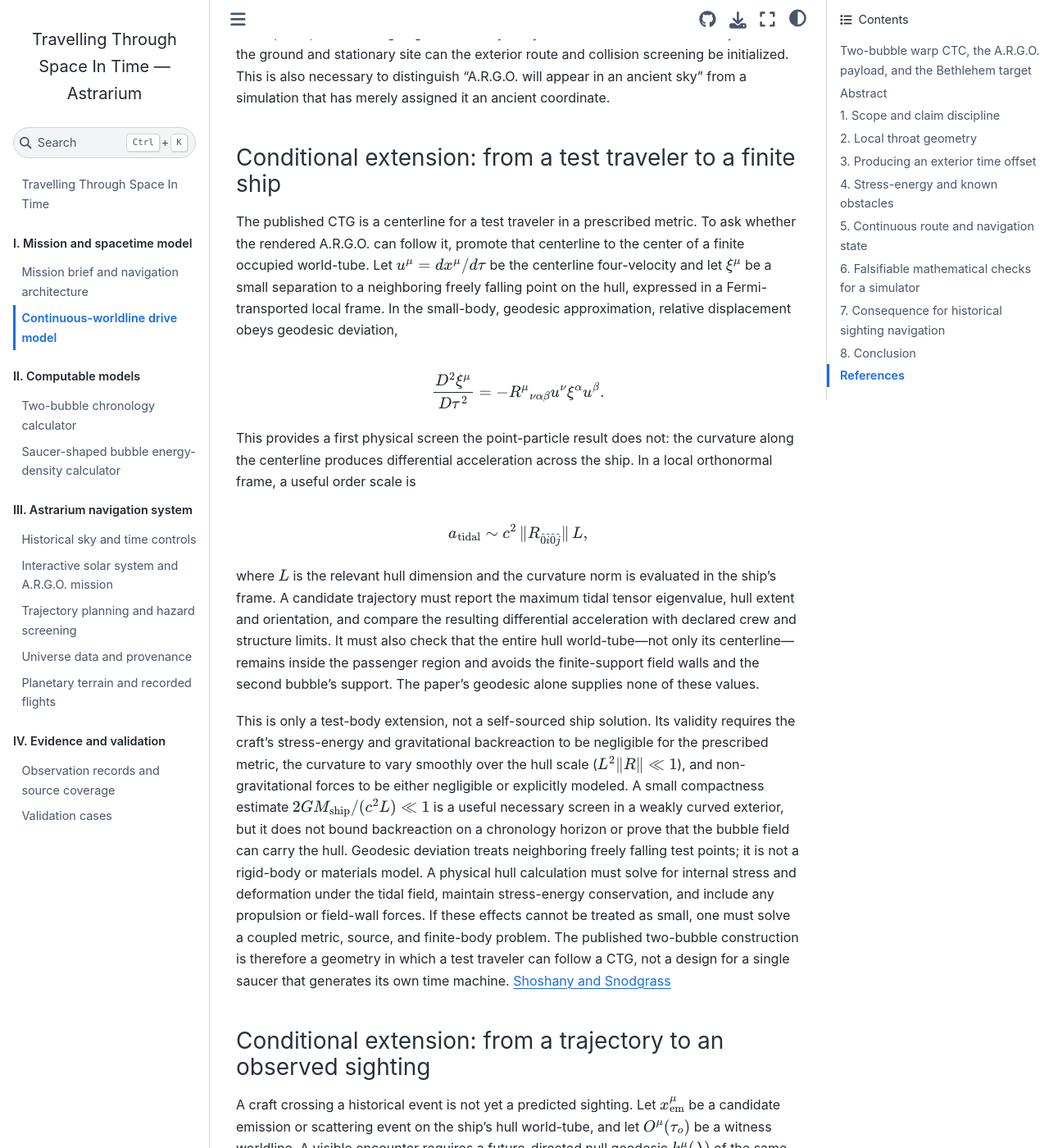
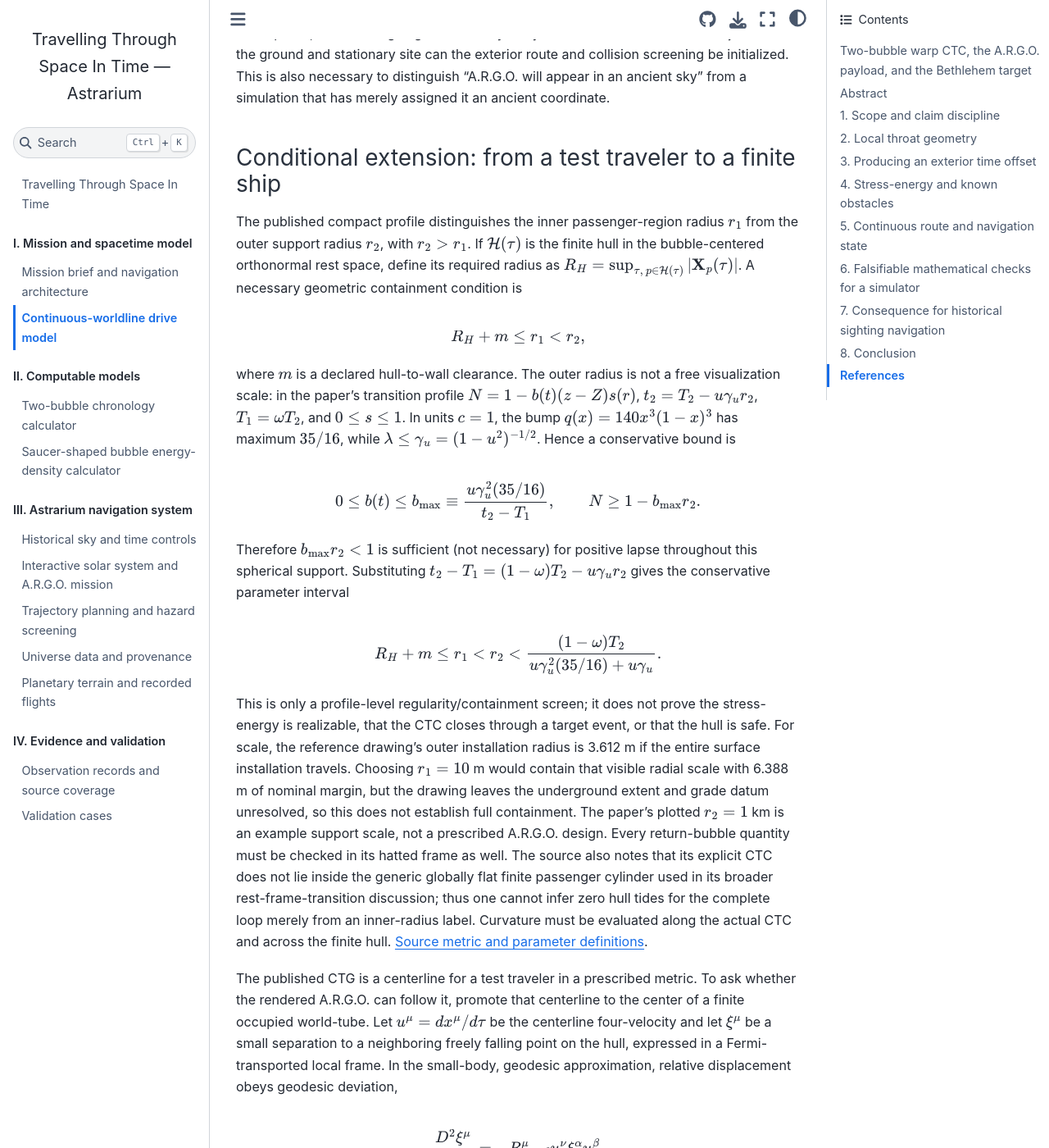
Before and after one commit to CastaliaInstitute/astrarium, a Jupyter Book: the page built from docs/temporal-drive-candidate.md, in a window 1280 px wide and 1400 px high, scrolled down 13332 px. Shown: the whole window at 82% size. Built offline with Jupyter Book 1.0.4 settings and Sphinx 7.4.7 and the Sphinx Book theme 1.1.4, drawn with Linux system fonts in a browser that asks for light colours.

Commit message:
Constrain finite payload within two-bubble lapse profile

```diff
--- a/docs/temporal-drive-candidate.md
+++ b/docs/temporal-drive-candidate.md
@@ -266,6 +266,26 @@ The mission initial condition must therefore give the complete departure event,
 
 ### Conditional extension: from a test traveler to a finite ship
 
+The published compact profile distinguishes the inner passenger-region radius $r_1$ from the outer support radius $r_2$, with $r_2>r_1$. If $\mathcal H(\tau)$ is the finite hull in the bubble-centered orthonormal rest space, define its required radius as $R_H=\sup_{\tau,\,p\in\mathcal H(\tau)}|\mathbf X_p(\tau)|$. A necessary geometric containment condition is
+
+$$
+R_H+m\le r_1<r_2,
+$$
+
+where $m$ is a declared hull-to-wall clearance. The outer radius is not a free visualization scale: in the paper's transition profile $N=1-b(t)(z-Z)s(r)$, $t_2=T_2-u\gamma_u r_2$, $T_1=\omega T_2$, and $0\le s\le1$. In units $c=1$, the bump $q(x)=140x^3(1-x)^3$ has maximum $35/16$, while $\lambda\le\gamma_u=(1-u^2)^{-1/2}$. Hence a conservative bound is
+
+$$
+0\le b(t)\le b_{\max}\equiv\frac{u\gamma_u^2(35/16)}{t_2-T_1},\qquad N\ge1-b_{\max}r_2.
+$$
+
+Therefore $b_{\max}r_2<1$ is sufficient (not necessary) for positive lapse throughout this spherical support. Substituting $t_2-T_1=(1-\omega)T_2-u\gamma_u r_2$ gives the conservative parameter interval
+
+$$
+R_H+m\le r_1<r_2<\frac{(1-\omega)T_2}{u\gamma_u^2(35/16)+u\gamma_u}.
+$$
+
+This is only a profile-level regularity/containment screen; it does not prove the stress-energy is realizable, that the CTC closes through a target event, or that the hull is safe. For scale, the reference drawing's outer installation radius is 3.612 m if the entire surface installation travels. Choosing $r_1=10$ m would contain that visible radial scale with 6.388 m of nominal margin, but the drawing leaves the underground extent and grade datum unresolved, so this does not establish full containment. The paper's plotted $r_2=1$ km is an example support scale, not a prescribed A.R.G.O. design. Every return-bubble quantity must be checked in its hatted frame as well. The source also notes that its explicit CTC does not lie inside the generic globally flat finite passenger cylinder used in its broader rest-frame-transition discussion; thus one cannot infer zero hull tides for the complete loop merely from an inner-radius label. Curvature must be evaluated along the actual CTC and across the finite hull. [Source metric and parameter definitions](https://arxiv.org/html/2309.10072v3).
+
 The published CTG is a centerline for a test traveler in a prescribed metric. To ask whether the rendered A.R.G.O. can follow it, promote that centerline to the center of a finite occupied world-tube. Let $u^\mu=dx^\mu/d\tau$ be the centerline four-velocity and let $\xi^\mu$ be a small separation to a neighboring freely falling point on the hull, expressed in a Fermi-transported local frame. In the small-body, geodesic approximation, relative displacement obeys geodesic deviation,
 
 $$
```
